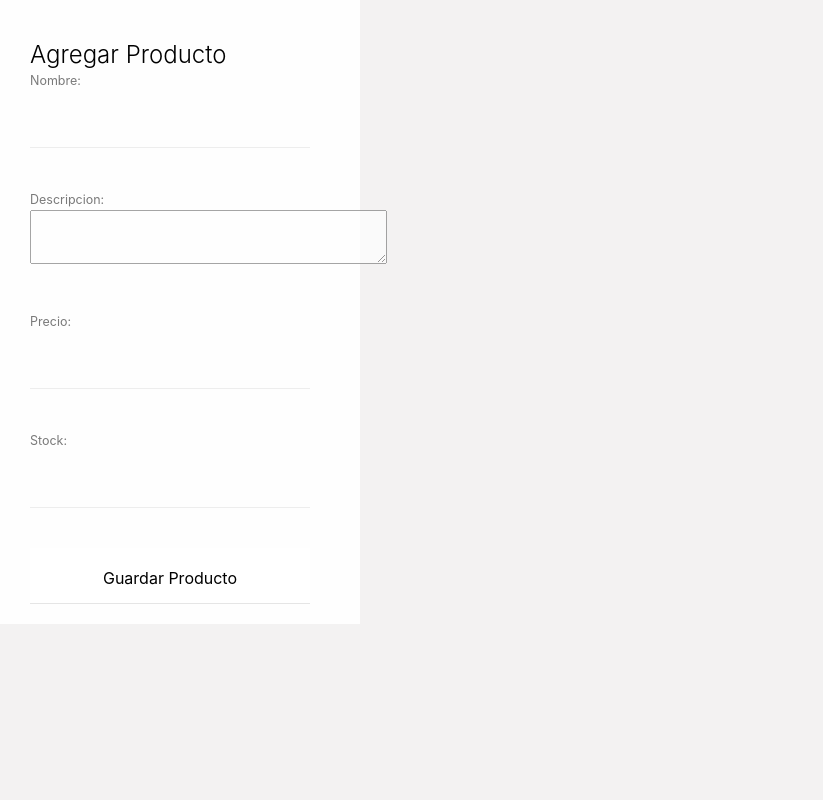
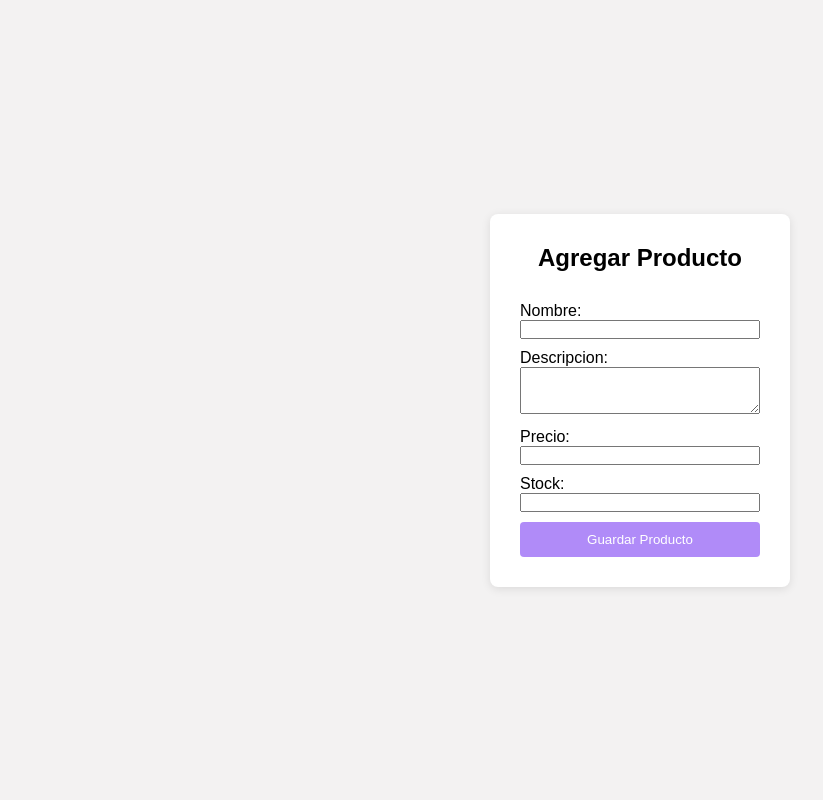
Before and after one commit to Elias-Baltz/gestion_agil, a Django app: page /productos/agregar/ in a window 1280 px wide. Shown: the whole page, without its empty margins (0-823 px from the left). Run offline with Django 5.2, Linux system fonts and the light colour scheme; the visitor is signed in with stand-in values (Sample User, id 1).

Commit message:
detalles

```diff
--- /dev/null
+++ b/inventario_mvp/ferreteria/static/ferreteria/styles/agregar.css
@@ -0,0 +1,54 @@
+* {
+      box-sizing: border-box;
+      margin: 0;
+      padding: 0;
+    }
+
+    html, body {
+      height: 100%;
+      width: 100%;
+      font-family: sans-serif;
+    }
+
+    /* ✅ Contenedor centrador */
+    .centered-container {
+      display: flex;
+      justify-content: center;
+      align-items: center;
+      height: 100vh;
+      background-color: #f3f2f2;
+    }
+
+    /* 🧾 Formulario */
+    form {
+      background: white;
+      padding: 30px;
+      border-radius: 8px;
+      box-shadow: 0 2px 10px rgba(0, 0, 0, 0.1);
+      display: flex;
+      flex-direction: column;
+      gap: 10px;
+      width: 300px;
+    }
+
+    h2 {
+      margin-bottom: 20px;
+      text-align: center;
+    }
+
+    input[type="submit"] {
+      padding: 10px;
+      background-color: #b08bf8;
+      color: white;
+      border: none;
+      cursor: pointer;
+      border-radius: 4px;
+    }
+
+    input[type="submit"]:hover {
+      background-color: #9a72e6;
+    }
+
+    form input, form textarea, form select {
+    width: 100%;
+    }
--- a/inventario_mvp/ferreteria/static/ferreteria/styles/registro.css
+++ b/inventario_mvp/ferreteria/static/ferreteria/styles/registro.css
@@ -6,13 +6,14 @@
 
 html,
 body {
-  height: 100vh;
-  width: 100vw;
-  margin: 0 0;
-  display: flex;
-  align-items: flex-start;
-  justify-content: flex-start;
-  background: #f3f2f2;
+  margin: 0;
+    padding: 0;
+    height: 100vh;
+    display: flex;
+    justify-content: center;
+    align-items: center;
+    font-family: sans-serif;
+    background: #f3f2f2;
 }
 
 h4 {
@@ -264,3 +265,26 @@ input:focus {
   width: auto;
   margin: 20px;
 }
+
+body, html {
+  height: 100%;
+  margin: 0;
+}
+
+form{
+  padding: 40px 30px;
+  background: #fefefe;
+  display: flex;
+  flex-direction: column;
+  align-items: center;
+  padding-bottom: 20px;
+  width: 300px;
+  box-shadow: 0px 2px 6px -1px rgba(0, 0, 0, 0.13);
+}
+
+.form-container {
+  height: 100vh;
+  display: flex;
+  justify-content: center;
+  align-items: center;
+}
--- a/inventario_mvp/ferreteria/templates/ferreteria/agregar_producto.html
+++ b/inventario_mvp/ferreteria/templates/ferreteria/agregar_producto.html
@@ -1,17 +1,25 @@
 <!DOCTYPE html>
 <html lang="es">
 <head>
+  <meta charset="UTF-8">
+  <title>Agregar Producto</title>
+  <head>
     <meta charset="UTF-8">
     <title>Agregar Producto</title>
     {% load static %}
-    <link rel="stylesheet" href="{% static 'ferreteria/styles/registro.css' %}">
+    <link rel="stylesheet" href="{% static 'ferreteria/styles/agregar.css' %}">
+</head>
 </head>
 <body>
+
+  <div class="centered-container">
     <form method="post">
-        <h2>Agregar Producto</h2>
-        {% csrf_token %}
-        {{ form.as_p }}
-        <input type="submit" value="Guardar Producto">
+      <h2>Agregar Producto</h2>
+      {% csrf_token %}
+      {{ form.as_p }}
+      <input type="submit" value="Guardar Producto">
     </form>
+  </div>
+
 </body>
 </html>
--- a/inventario_mvp/ferreteria/templates/ferreteria/inicio.html
+++ b/inventario_mvp/ferreteria/templates/ferreteria/inicio.html
@@ -21,7 +21,7 @@
         {% endif %}
 
 
-        <button><a href="{% url 'login' %}">Salir</a></button>
+        <button><a href="{% url 'login' %}">Cerrar Sesión</a></button>
 
     </form>
 </body>
```
